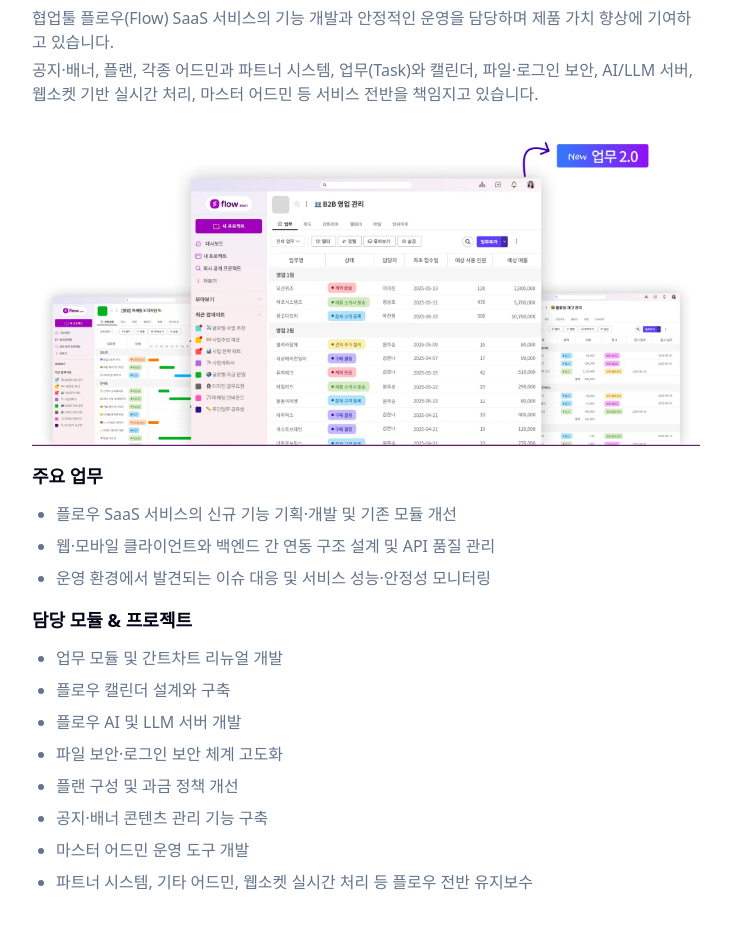
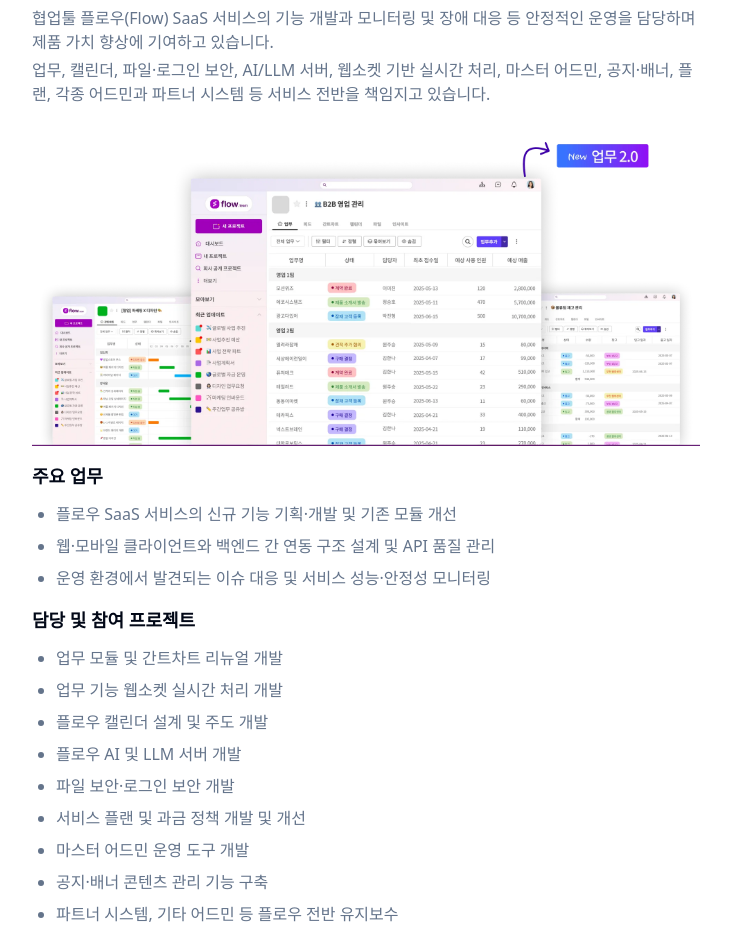
Before and after one commit to wooncloud/wooncloud-web, a Next.js app: page /experience/madrascheck in a window 1280 px wide. Shown: the part 269-1219 px from the top of the page, without its empty margins (274-1005 px from the left). Before the commit the page ends 1187 px from the top, so only its background shows below. Built offline with nearby package versions, Linux system fonts and the light colour scheme.

Commit message:
feat(project): 마드라스체크 내용 변경

```diff
--- a/src/app/(pages)/experience/madrascheck/page.tsx
+++ b/src/app/(pages)/experience/madrascheck/page.tsx
@@ -7,7 +7,7 @@
   return (
     <div className="py-6 space-y-6">
       <h1 className="text-3xl font-bold">마드라스체크</h1>
-      <div className="flex items-center gap-6">
+      <div className="flex flex-col sm:flex-row items-center gap-6">
         <Image src={madrascheck} alt="마드라스체크" height={50} />
         <Image src={flow1} alt="플로우 화면 1" height={50} />
       </div>
@@ -16,10 +16,10 @@
           <h2 className="text-xl font-semibold">SaaS 서비스 풀스택 개발자</h2>
           <p className="text-muted-foreground">2021.10.12. - 현재</p>
           <p className="text-muted-foreground">
-            협업툴 플로우(Flow) SaaS 서비스의 기능 개발과 안정적인 운영을 담당하며 제품 가치 향상에 기여하고 있습니다.
+            협업툴 플로우(Flow) SaaS 서비스의 기능 개발과 모니터링 및 장애 대응 등 안정적인 운영을 담당하며 제품 가치 향상에 기여하고 있습니다.
           </p>
           <p className="text-muted-foreground">
-            공지·배너, 플랜, 각종 어드민과 파트너 시스템, 업무(Task)와 캘린더, 파일·로그인 보안, AI/LLM 서버, 웹소켓 기반 실시간 처리, 마스터 어드민 등 서비스 전반을 책임지고 있습니다.
+            업무, 캘린더, 파일·로그인 보안, AI/LLM 서버, 웹소켓 기반 실시간 처리, 마스터 어드민, 공지·배너, 플랜, 각종 어드민과 파트너 시스템 등 서비스 전반을 책임지고 있습니다.
           </p>
         </div>
         <Image src={flow2} alt="플로우 화면 2" />
@@ -32,31 +32,34 @@
           </ul>
         </div>
         <div className="space-y-3">
-          <h3 className="text-lg font-semibold">담당 모듈 & 프로젝트</h3>
+          <h3 className="text-lg font-semibold">담당 및 참여 프로젝트</h3>
           <ul className="space-y-2 text-muted-foreground list-disc pl-6">
             <li><span className="font-semibold text-foreground">
               </span> 업무 모듈 및 간트차트 리뉴얼 개발
             </li>
             <li><span className="font-semibold text-foreground">
-              </span> 플로우 캘린더 설계와 구축
+              </span> 업무 기능 웹소켓 실시간 처리 개발
+            </li>
+            <li><span className="font-semibold text-foreground">
+              </span> 플로우 캘린더 설계 및 주도 개발
             </li>
             <li><span className="font-semibold text-foreground">
               </span> 플로우 AI 및 LLM 서버 개발
             </li>
             <li><span className="font-semibold text-foreground">
-              </span> 파일 보안·로그인 보안 체계 고도화
+              </span> 파일 보안·로그인 보안 개발
             </li>
             <li><span className="font-semibold text-foreground">
-              </span> 플랜 구성 및 과금 정책 개선
+              </span> 서비스 플랜 및 과금 정책 개발 및 개선
+            </li>
+            <li><span className="font-semibold text-foreground">
+              </span> 마스터 어드민 운영 도구 개발
             </li>
             <li><span className="font-semibold text-foreground">
               </span> 공지·배너 콘텐츠 관리 기능 구축
             </li>
             <li><span className="font-semibold text-foreground">
-              </span> 마스터 어드민 운영 도구 개발
-            </li>
-            <li><span className="font-semibold text-foreground">
-              </span> 파트너 시스템, 기타 어드민, 웹소켓 실시간 처리 등 플로우 전반 유지보수
+              </span> 파트너 시스템, 기타 어드민 등 플로우 전반 유지보수
             </li>
           </ul>
         </div>
```
